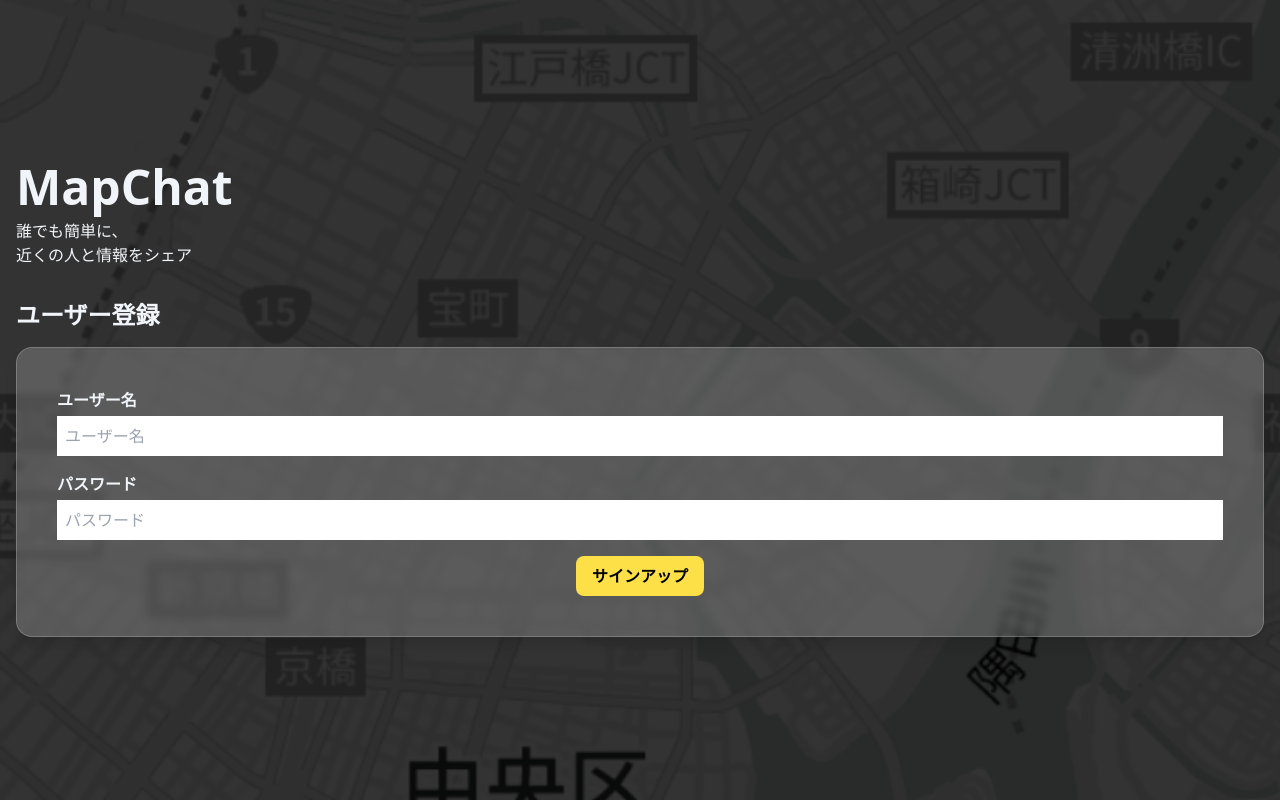
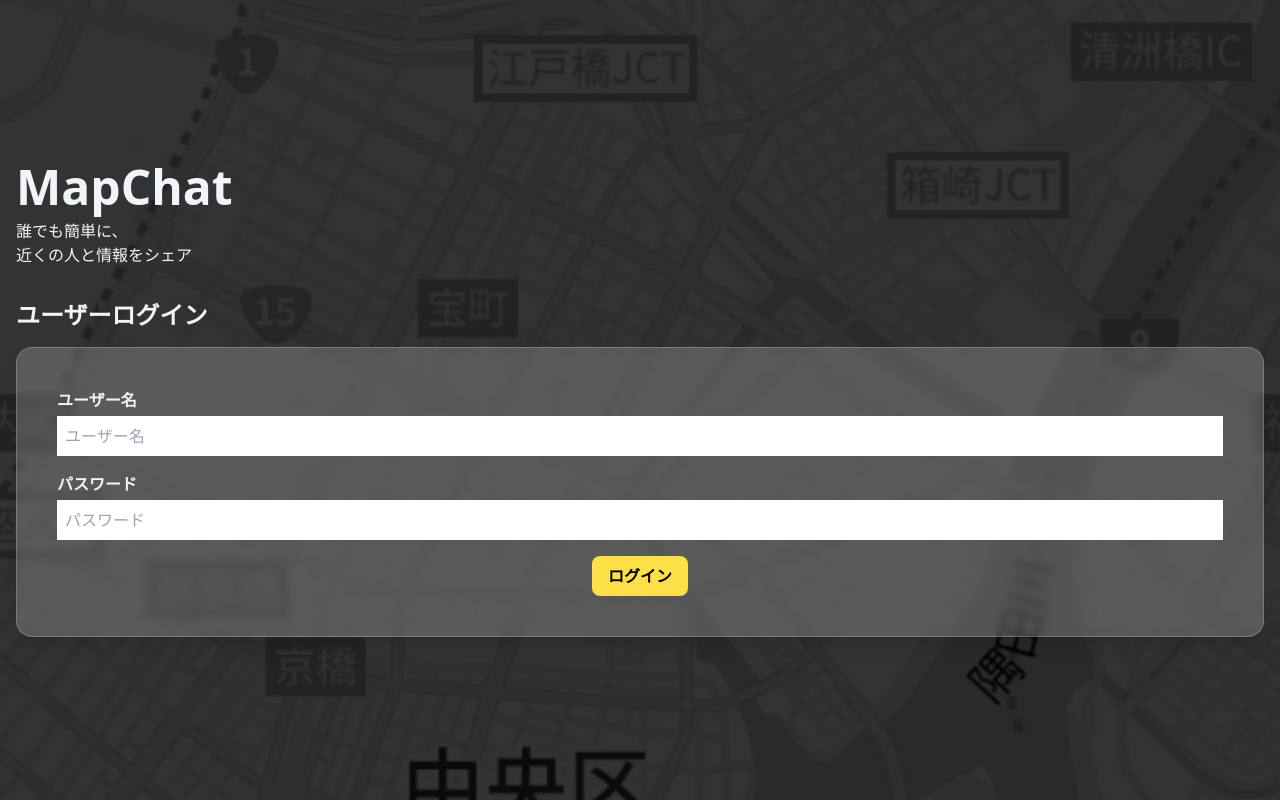
Before and after one commit to matthewTechCom/giikucamp20, a Next.js app in the folder client/: page /login in a window 1280 px wide. Built offline with nearby package versions, Linux system fonts and the light colour scheme.

Commit message:
UIの改善とプレースホルダーの追加、ログインページのタイトル修正

```diff
--- a/client/src/app/create-room/page.tsx
+++ b/client/src/app/create-room/page.tsx
@@ -39,7 +39,7 @@ export default function CreateRoomPage() {
       id: 1,
       username: "もち",
       userIcon: "",
-    })
+    });
     return (
       <div className="flex items-center justify-center min-h-screen bg-gray-100">
         ログインしてください。
@@ -64,7 +64,7 @@ export default function CreateRoomPage() {
   };
 
   // ルーム作成確定
-  const handleSubmit = async() => {
+  const handleSubmit = async () => {
     if (!clickLocation) {
       alert("マップ上でルームの場所を選択してください");
       return;
@@ -77,9 +77,9 @@ export default function CreateRoomPage() {
         roomPassword: roomPass,
         roomLongitude: clickLocation!.lng,
         roomLatitude: clickLocation!.lat,
-      })
+      });
 
-      console.log(roomInfo)
+      console.log(roomInfo);
       const formData = new FormData();
 
       // フォームデータに値を追加
@@ -114,7 +114,11 @@ export default function CreateRoomPage() {
       alert("リクエストの送信中にエラーが発生しました。");
     }
     alert("ルームを作成しました！");
-    router.push(`/chat?room=${encodeURIComponent(roomInfo.roomName.trim())}&password=${encodeURIComponent(roomInfo.roomPassword.trim())}`)
+    router.push(
+      `/chat?room=${encodeURIComponent(
+        roomInfo.roomName.trim()
+      )}&password=${encodeURIComponent(roomInfo.roomPassword.trim())}`
+    );
   };
 
   // Step2画面: ルーム情報入力
@@ -144,6 +148,7 @@ export default function CreateRoomPage() {
             <label className="block mb-1 font-bold">ルーム名</label>
             <input
               type="text"
+              placeholder="ルーム名"
               value={roomName}
               onChange={(e) => setRoomName(e.target.value)}
               className="w-full p-2 text-black"
@@ -153,7 +158,8 @@ export default function CreateRoomPage() {
             <label className="block mb-1 font-bold">ルームアイコン</label>
             <input
               type="file"
-              className="w-full p-4 text-slate-100 bg-black bg-opacity-50"
+              placeholder="ルームアイコン"
+              className="border-2 border-dashed border-gray-300 rounded p-4 bg-gray-100 w-full"
               accept="image/*"
               onChange={(e) => {
                 const file = e.target.files ? e.target.files[0] : null;
@@ -165,6 +171,7 @@ export default function CreateRoomPage() {
             <label className="block mb-1 font-bold">ルームの説明</label>
             <input
               type="text"
+              placeholder="ルームの説明"
               value={roomDesc}
               onChange={(e) => setRoomDesc(e.target.value)}
               className="w-full p-2 text-black"
@@ -174,6 +181,7 @@ export default function CreateRoomPage() {
             <label className="block mb-1 font-bold">ルームパスワード</label>
             <input
               type="password"
+              placeholder="ルームパスワード"
               value={roomPass}
               onChange={(e) => setRoomPass(e.target.value)}
               className="w-full p-2 text-black"
--- a/client/src/app/login/page.tsx
+++ b/client/src/app/login/page.tsx
@@ -57,7 +57,7 @@ const LoginPage = () => {
         </p>
       </div>
       <div className="flex w-full justify-between px-4 mb-4">
-        <h2 className="text-2xl font-bold">ユーザー登録</h2>
+        <h2 className="text-2xl font-bold">ユーザーログイン</h2>
       </div>
       <div className="mx-4 bg-white bg-opacity-20 rounded-2xl p-10 backdrop-blur-sm shadow-lg border-white border-opacity-20 border">
         <div className="flex flex-col">
@@ -99,7 +99,7 @@ const LoginPage = () => {
                 disabled={isLoading}
                 className="bg-yellow-300 text-black px-4 py-2 rounded-lg font-semibold"
               >
-                {isLoading ? "処理中..." : "サインアップ"}
+                {isLoading ? "処理中..." : "ログイン"}
               </button>
             </div>
           </form>
--- a/client/src/app/page.tsx
+++ b/client/src/app/page.tsx
@@ -58,7 +58,7 @@ const HomePage = () => {
       </h1>
 
       {/* 説明テキスト */}
-      <p className="text-xl text-white mb-6 animate__animated animate__fadeIn animate__delay-2s">
+      <p className="text-xl font-bold text-white mb-6 animate__animated animate__fadeIn animate__delay-2s">
         あなたの場所とチャットをつなげる新しい体験を！
       </p>
 
```
